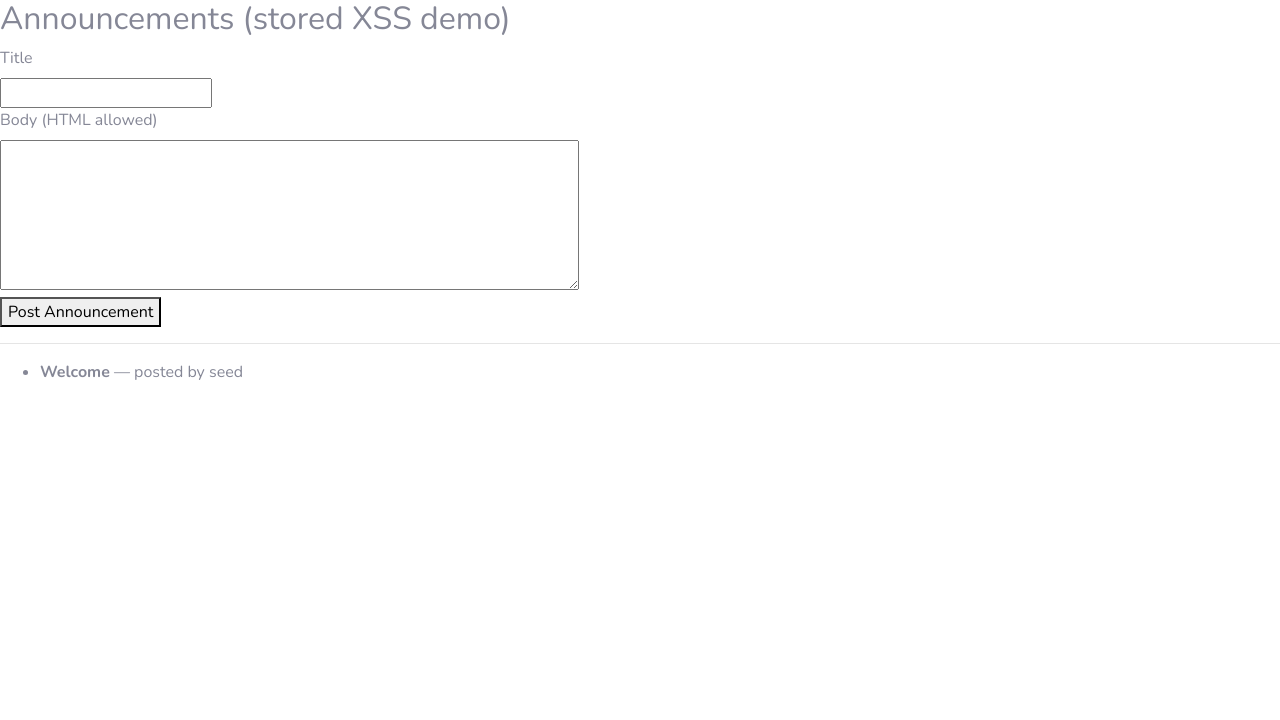
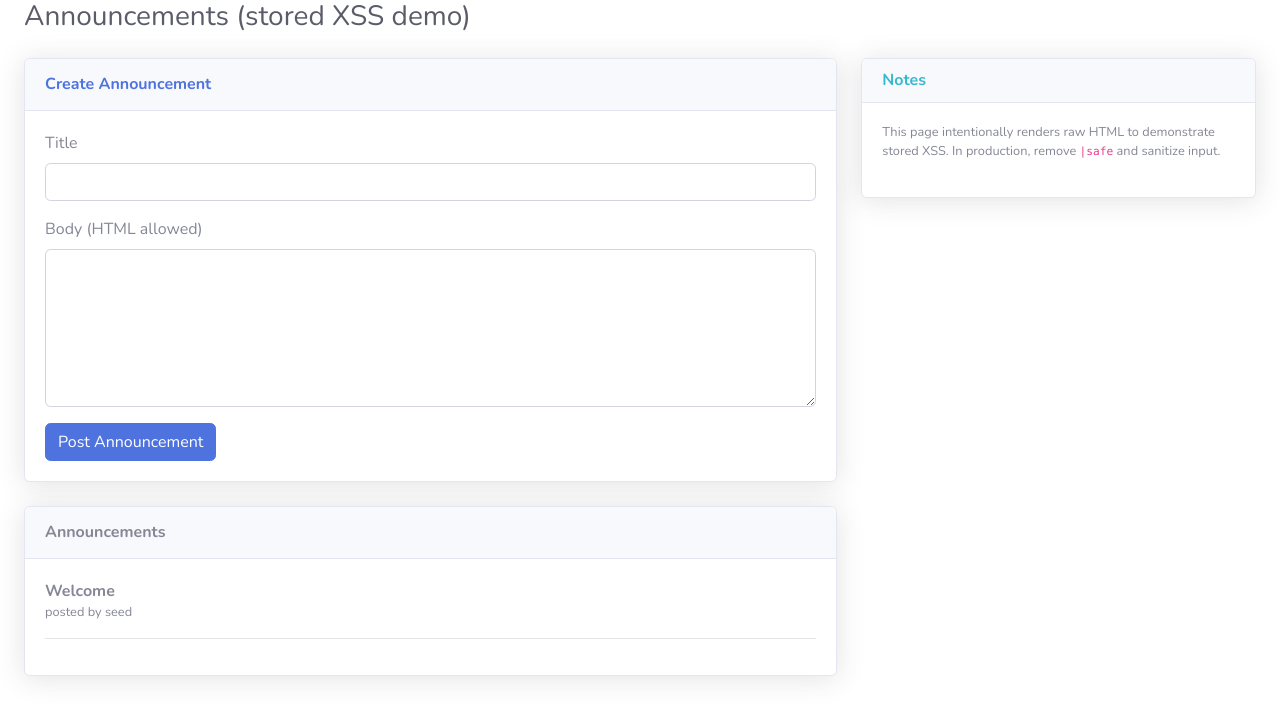
Before and after one commit to EmilyHan22/CITS3006-Project-2025, a Flask app: page /announce in a window 1280 px wide. Shown: the top 720 px of the page. Run offline with Flask 3, Linux system fonts and the light colour scheme; the visitor is signed in with stand-in values (Sample User, id 1); some libraries are stand-ins or nearby versions.

Commit message:
Update page theme

```diff
--- a/templates/announce.html
+++ b/templates/announce.html
@@ -1,30 +1,65 @@
 {% extends "layout.html" %}
 {% block content %}
-<h2>Announcements (stored XSS demo)</h2>
+<div class="container-fluid">
+  <!-- Page Heading -->
+  <div class="d-sm-flex align-items-center justify-content-between mb-4">
+    <h1 class="h3 mb-0 text-gray-800">Announcements (stored XSS demo)</h1>
+  </div>
 
+  <div class="row">
+    <div class="col-lg-8">
+      <div class="card shadow mb-4">
+        <div class="card-header py-3">
+          <h6 class="m-0 font-weight-bold text-primary">Create Announcement</h6>
+        </div>
+        <div class="card-body">
           <form method="post">
-  <div>
-    <label>Title</label><br>
-    <input name="title" />
+            <div class="form-group">
+              <label>Title</label>
+              <input class="form-control" name="title" />
             </div>
-  <div>
-    <label>Body (HTML allowed)</label><br>
-    <textarea name="body" rows="6" cols="60"></textarea>
+            <div class="form-group">
+              <label>Body (HTML allowed)</label>
+              <textarea name="body" rows="6" class="form-control"></textarea>
             </div>
-  <button type="submit">Post Announcement</button>
+            <button class="btn btn-primary" type="submit">Post Announcement</button>
           </form>
+        </div>
+      </div>
 
+      <div class="card shadow">
+        <div class="card-header py-3">
+          <h6 class="m-0 font-weight-bold text-secondary">Announcements</h6>
+        </div>
+        <div class="card-body">
+          <ul class="list-unstyled">
+            {% for a in announcements %}
+              <li class="mb-3">
+                <strong>{{ a.title }}</strong>
+                <div class="text-muted small">posted by {{ a.author }}</div>
+                <!-- intentionally unescaped for demo -->
+                <div class="mt-2">{{ a.body | safe }}</div>
                 <hr>
-
-<ul>
-  {% for a in announcements %}
-    <li style="margin-bottom:1rem;">
-      <strong>{{ a.title }}</strong> — posted by {{ a.author }}<br>
-      <!-- intentionally unescaped to create stored XSS -->
-      <div>{{ a.body | safe }}</div>
               </li>
             {% else %}
               <li>No announcements</li>
             {% endfor %}
           </ul>
+        </div>
+      </div>
+    </div>
+
+    <!-- Right column: sample info / tips -->
+    <div class="col-lg-4">
+      <div class="card shadow mb-4">
+        <div class="card-header">
+          <h6 class="m-0 font-weight-bold text-info">Notes</h6>
+        </div>
+        <div class="card-body">
+          <p class="small">This page intentionally renders raw HTML to demonstrate stored XSS. In production, remove <code>|safe</code> and sanitize input.</p>
+        </div>
+      </div>
+    </div>
+  </div>
+</div>
 {% endblock %}
```
Also changed, not shown: templates/people_search.html (+28 -13 lines), templates/upload.html (+44 -9 lines). Lines whose indentation alone changed are shown as unchanged.
